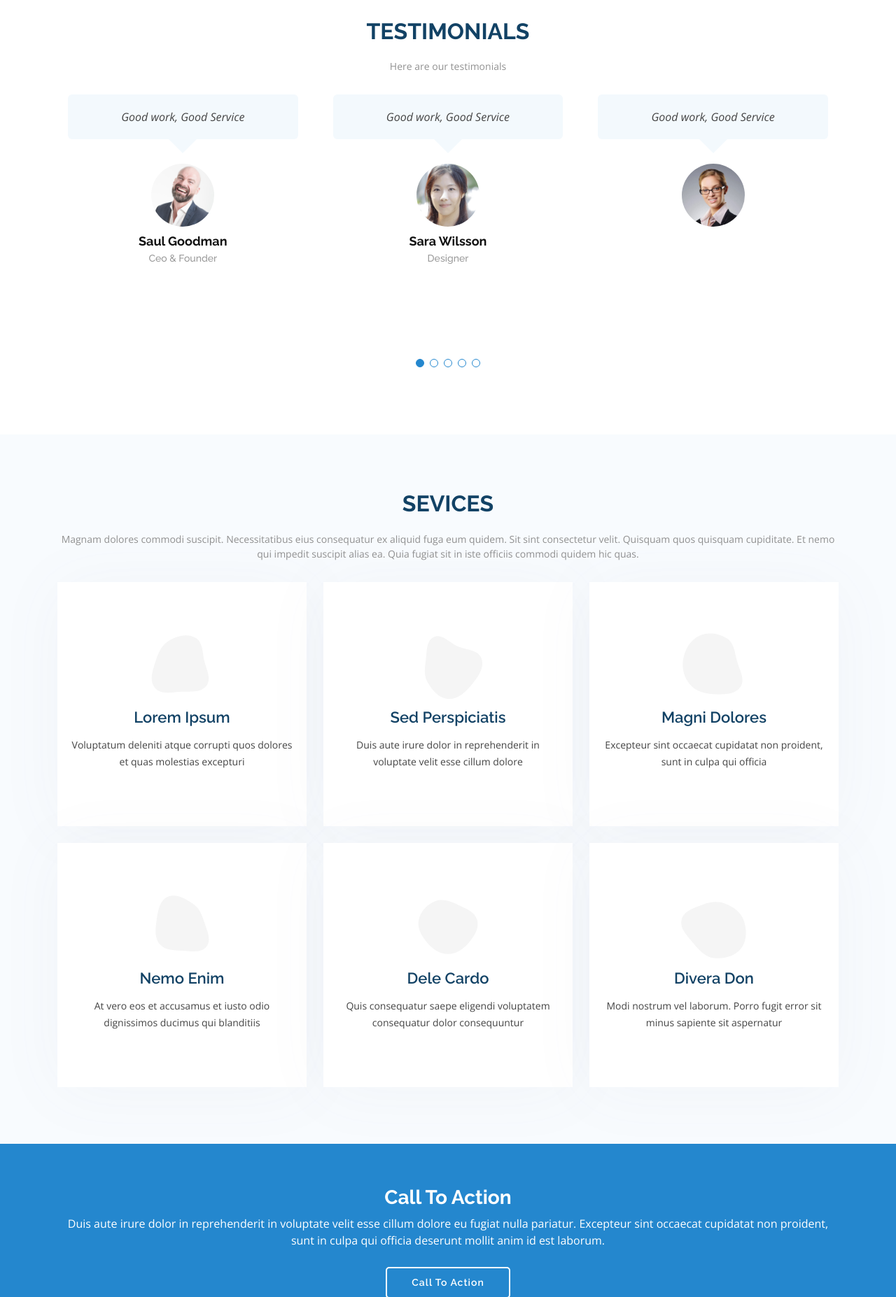
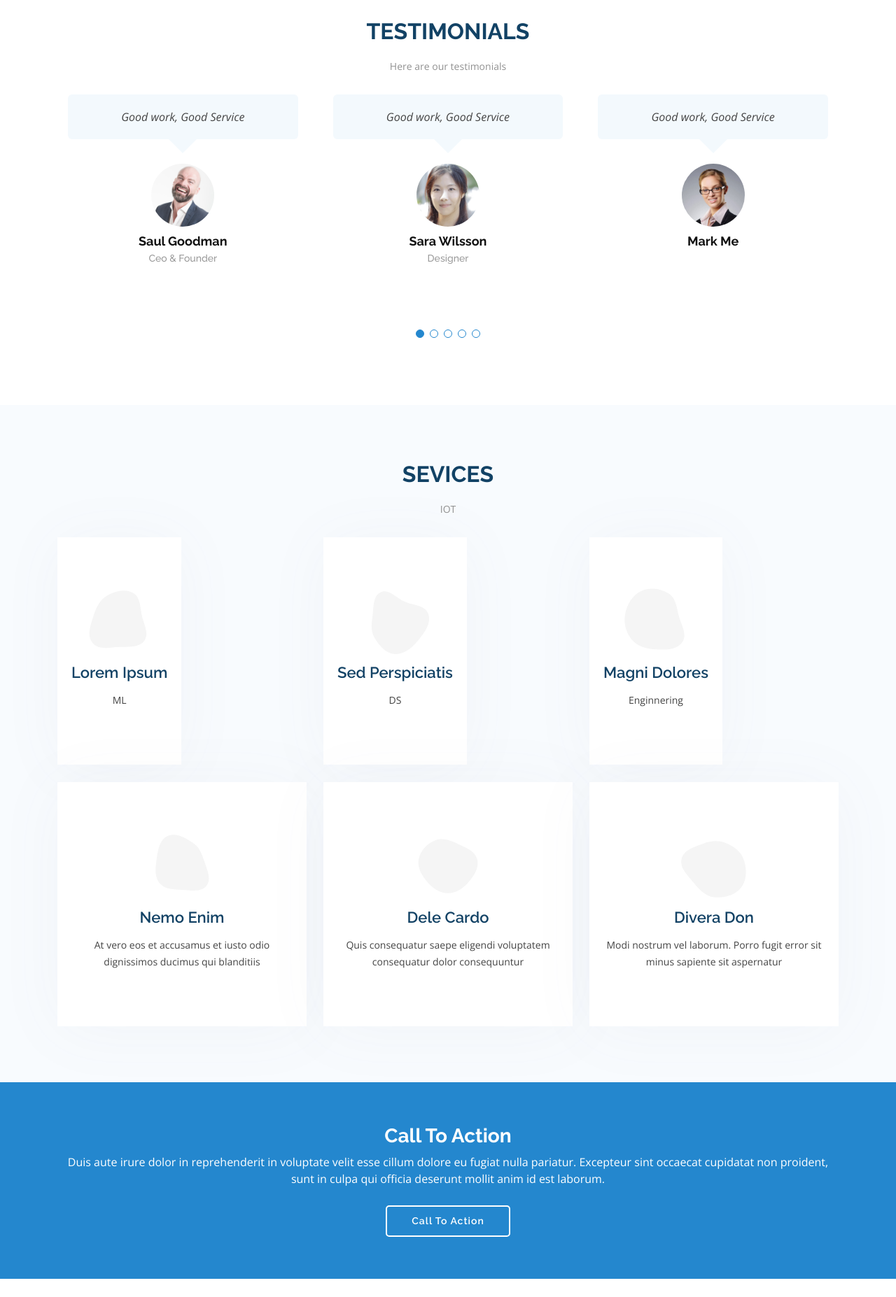
Before and after one commit to kibetamos/mars, a Django app: template venus/templates/index.html in a window 1280 px wide. Shown: the part 1313-3167 px from the top of the page at 70% size. Run offline with Django 3.2, Linux system fonts and the light colour scheme; the template is opened without the code that fills it, so the values that code supplies are empty; some libraries are stand-ins or nearby versions.

Commit message:
edit homepage

```diff
--- a/venus/templates/index.html
+++ b/venus/templates/index.html
@@ -314,7 +314,7 @@
                                     <i class="bx bxs-quote-alt-right quote-icon-right"></i>
                 </p>
                 <img src="assets/img/testimonials/testimonials-3.jpg" class="testimonial-img" alt="">
-                <h3>{{feature.name}}</h3>
+                <h3>Mark Me</h3>
 
               </div>
             </div><!-- End testimonial item -->
@@ -324,8 +324,7 @@
               <div class="testimonial-item">
                 <p>
                   <i class="bx bxs-quote-alt-left quote-icon-left"></i>
-                  Fugiat enim eram quae cillum dolore dolor amet nulla culpa multos export minim fugiat minim velit minim dolor enim duis veniam ipsum anim magna sunt elit fore quem dolore labore illum veniam.
-                  <i class="bx bxs-quote-alt-right quote-icon-right"></i>
+                  Good work, Good Service                  <i class="bx bxs-quote-alt-right quote-icon-right"></i>
                 </p>
                 <img src="assets/img/testimonials/testimonials-4.jpg" class="testimonial-img" alt="">
                 <h3>Matt Brandon</h3>
@@ -337,8 +336,7 @@
               <div class="testimonial-item">
                 <p>
                   <i class="bx bxs-quote-alt-left quote-icon-left"></i>
-                  Quis quorum aliqua sint quem legam fore sunt eram irure aliqua veniam tempor noster veniam enim culpa labore duis sunt culpa nulla illum cillum fugiat legam esse veniam culpa fore nisi cillum quid.
-                  <i class="bx bxs-quote-alt-right quote-icon-right"></i>
+                  Good work, Good Service                  <i class="bx bxs-quote-alt-right quote-icon-right"></i>
                 </p>
                 <img src="assets/img/testimonials/testimonials-5.jpg" class="testimonial-img" alt="">
                 <h3>John Larson</h3>
@@ -359,7 +357,8 @@
 
         <div class="section-title">
           <h2>Sevices</h2>
-          <p>Magnam dolores commodi suscipit. Necessitatibus eius consequatur ex aliquid fuga eum quidem. Sit sint consectetur velit. Quisquam quos quisquam cupiditate. Et nemo qui impedit suscipit alias ea. Quia fugiat sit in iste officiis commodi quidem hic quas.</p>
+          <p> IOT
+          </p>
         </div>
 
         <div class="row">
@@ -372,7 +371,7 @@
                 <i class="bx bxl-dribbble"></i>
               </div>
               <h4><a href="">Lorem Ipsum</a></h4>
-              <p>Voluptatum deleniti atque corrupti quos dolores et quas molestias excepturi</p>
+              <p> ML</p>
             </div>
           </div>
 
@@ -385,7 +384,8 @@
                 <i class="bx bx-file"></i>
               </div>
               <h4><a href="">Sed Perspiciatis</a></h4>
-              <p>Duis aute irure dolor in reprehenderit in voluptate velit esse cillum dolore</p>
+              <p> DS</p>
+
             </div>
           </div>
 
@@ -398,7 +398,7 @@
                 <i class="bx bx-tachometer"></i>
               </div>
               <h4><a href="">Magni Dolores</a></h4>
-              <p>Excepteur sint occaecat cupidatat non proident, sunt in culpa qui officia</p>
+              <p> Enginnering</p>
             </div>
           </div>
 
```
